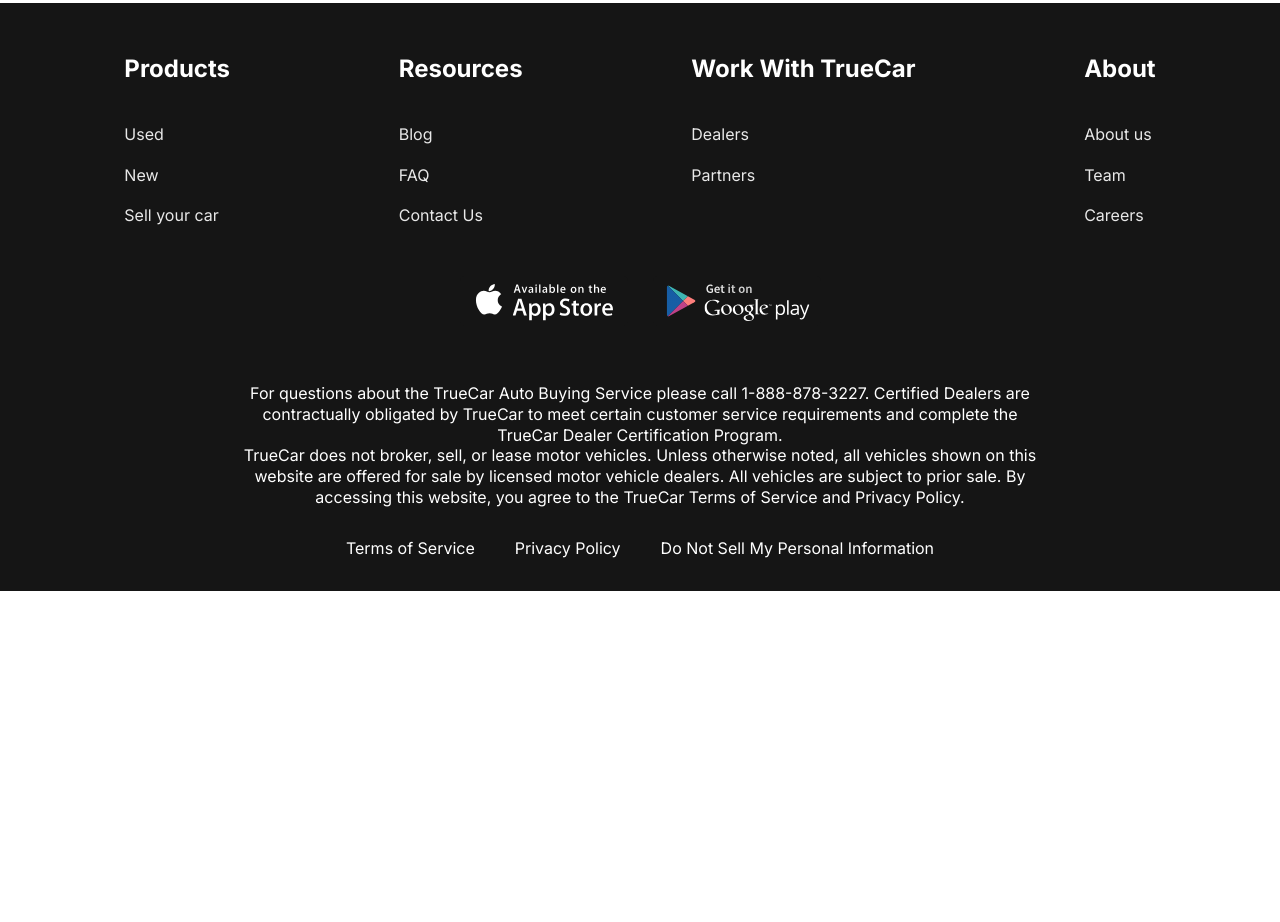
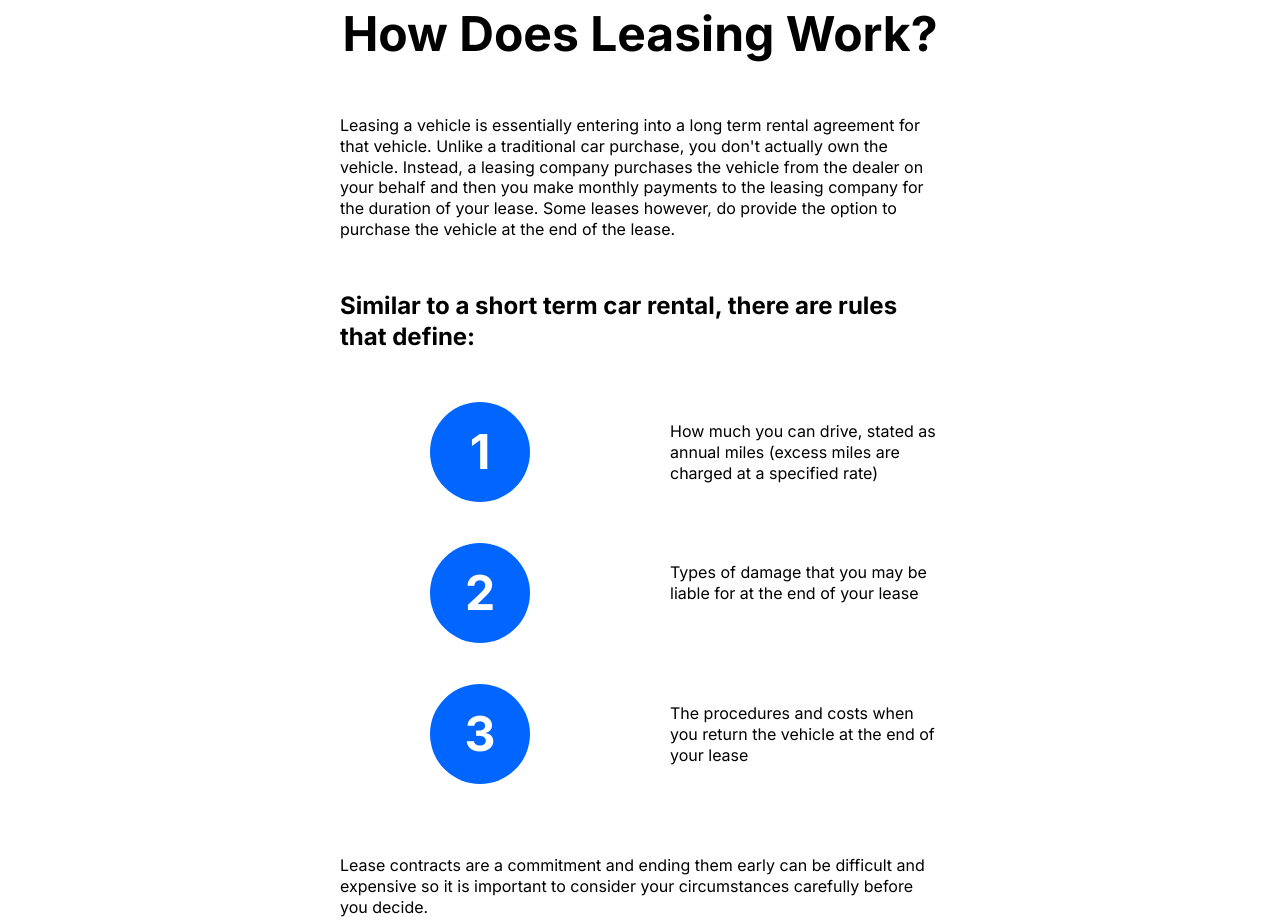
Before and after one commit to zzeroootwooo/leasecar, a plain HTML site: page index.html in a window 1280 px wide. Shown: the part 1544-2466 px from the top of the page. Before the commit the page ends 2135 px from the top, so only its background shows below. Drawn offline with nearby package versions, Linux system fonts and the light colour scheme.

Commit message:
added how doew leasing work section

```diff
--- a/index.html
+++ b/index.html
@@ -137,6 +137,46 @@
             </ul>
           </div>
         </section>
+
+        <section class="how">
+          <div class="container">
+            <div class="how__inner">
+              <h2 class="section-title">How Does Leasing Work?</h2>
+              <p class="how__text">
+                Leasing a vehicle is essentially entering into a long term
+                rental agreement for that vehicle. Unlike a traditional car
+                purchase, you don't actually own the vehicle. Instead, a leasing
+                company purchases the vehicle from the dealer on your behalf and
+                then you make monthly payments to the leasing company for the
+                duration of your lease. Some leases however, do provide the
+                option to purchase the vehicle at the end of the lease.
+              </p>
+
+              <h4 class="how-title">
+                Similar to a short term car rental, there are rules that define:
+              </h4>
+              <ol class="how-list">
+                <li class="how-item">
+                  How much you can drive, stated as annual miles (excess miles
+                  are charged at a specified rate)
+                </li>
+                <li class="how-item">
+                  Types of damage that you may be liable for at the end of your
+                  lease
+                </li>
+                <li class="how-item">
+                  The procedures and costs when you return the vehicle at the
+                  end of your lease
+                </li>
+              </ol>
+              <p class="how__text">
+                Lease contracts are a commitment and ending them early can be
+                difficult and expensive so it is important to consider your
+                circumstances carefully before you decide.
+              </p>
+            </div>
+          </div>
+        </section>
       </main>
 
       <footer class="footer">
--- a/sass/style.scss
+++ b/sass/style.scss
@@ -238,3 +238,50 @@ body {
 .u {
   margin-top: 10px;
 }
+
+.how {
+  padding-bottom: 150px;
+  &__inner {
+    max-width: 600px;
+    margin: 0px auto;
+  }
+  &-title {
+    font-size: 24px;
+    font-weight: 700;
+    padding-top: 50px;
+  }
+  &-list {
+    padding: 50px 0px 70px;
+    counter-reset: myCounter;
+  }
+  &-item {
+    list-style-type: none;
+    width: 270px;
+    position: relative;
+    margin-left: auto;
+    padding: 19px 0px 19px 240px;
+    box-sizing: content-box;
+    min-height: 63px;
+    &::before {
+      counter-increment: myCounter;
+      content: counter(myCounter);
+      background-color: #0066ff;
+      width: 100px;
+      height: 100px;
+      font-size: 48px;
+      font-weight: 700;
+      color: #fff;
+      border-radius: 50%;
+      display: flex;
+      align-items: center;
+      justify-content: center;
+      position: absolute;
+      left: 0;
+      top: 0;
+    }
+  }
+}
+
+.how-item + .how-item {
+  margin-top: 40px;
+}
```
Also changed, not shown: css/style.min.css, 1 other file.
